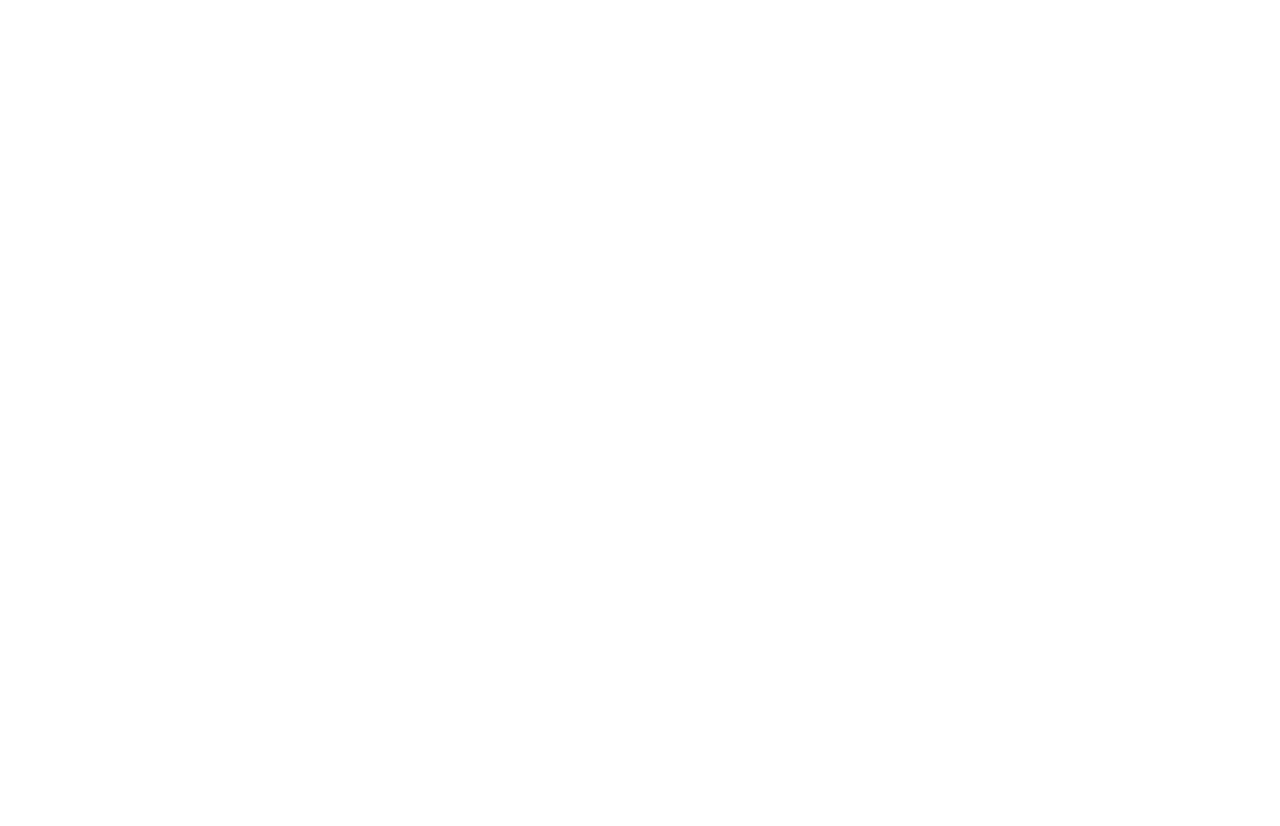
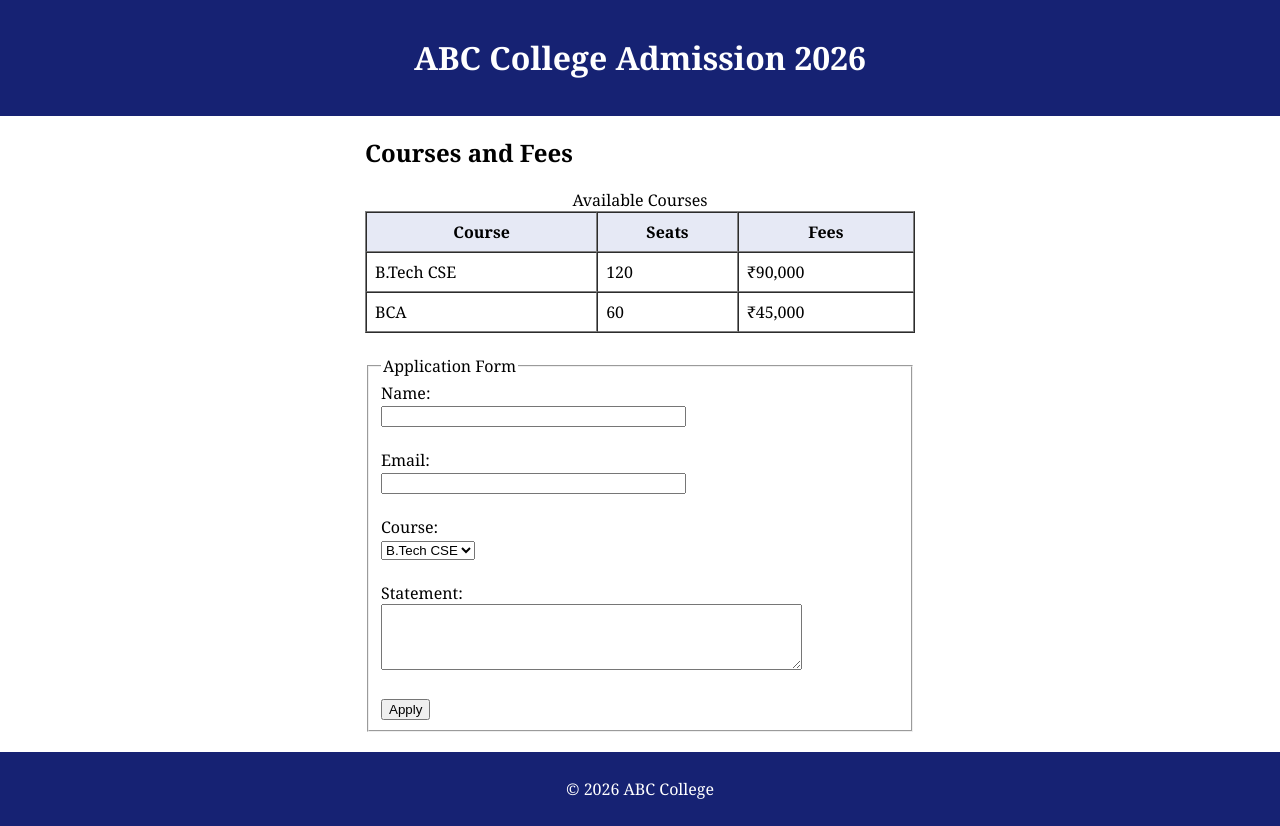
Before and after one commit to Kavi800/WDW_0180, a plain HTML site: page Web Desgining workshop assignment/assignment18.html in a window 1280 px wide. Before the commit the page ends 800 px from the top, so only its background shows below. Drawn offline with Linux system fonts and the light colour scheme.

Commit message:
Add structured admission form and course details to assignment18.html

```diff
--- a/Web Desgining workshop assignment/assignment18.html
+++ b/Web Desgining workshop assignment/assignment18.html
@@ -5,7 +5,69 @@
     <meta name="viewport" content="width=device-width, initial-scale=1.0">
     <title>Document</title>
 </head>
-<body>
+<body style="font-family: Georgia, serif; margin: 0;">
+
+    <!-- Header -->
+    <header style="background-color: #162273; color: white; text-align: center; padding: 15px;">
+        <h1>ABC College Admission 2026</h1>
+    </header>
+
+    <!-- Main Content -->
+    <main style="width: 550px; margin: 20px auto;">
+
+        <h2>Courses and Fees</h2>
+
+        <table border="1" cellpadding="8" cellspacing="0" width="100%">
+            <caption>Available Courses</caption>
+            <tr style="background-color: #e6e9f5;">
+                <th>Course</th>
+                <th>Seats</th>
+                <th>Fees</th>
+            </tr>
+            <tr>
+                <td>B.Tech CSE</td>
+                <td>120</td>
+                <td>&#8377;90,000</td>
+            </tr>
+            <tr>
+                <td>BCA</td>
+                <td>60</td>
+                <td>&#8377;45,000</td>
+            </tr>
+        </table>
+
+        <br>
+
+        <!-- Admission Form -->
+        <form action="#" method="POST">
+            <fieldset>
+                <legend>Application Form</legend>
+
+                <label for="name">Name:</label><br>
+                <input type="text" id="name" name="name" size="35" required><br><br>
+
+                <label for="email">Email:</label><br>
+                <input type="email" id="email" name="email" size="35" required><br><br>
+
+                <label for="course">Course:</label><br>
+                <select id="course" name="course">
+                    <option value="cse">B.Tech CSE</option>
+                    <option value="bca">BCA</option>
+                </select><br><br>
+
+                <label for="msg">Statement:</label><br>
+                <textarea id="msg" name="msg" rows="4" cols="50" required></textarea><br><br>
+
+                <input type="submit" value="Apply">
+            </fieldset>
+        </form>
+
+    </main>
+
+    <!-- Footer -->
+    <footer style="background-color: #162273; color: white; text-align: center; padding: 10px; margin-top: 20px;">
+        <p>&copy; 2026 ABC College</p>
+    </footer>
 
 </body>
 </html>
```
